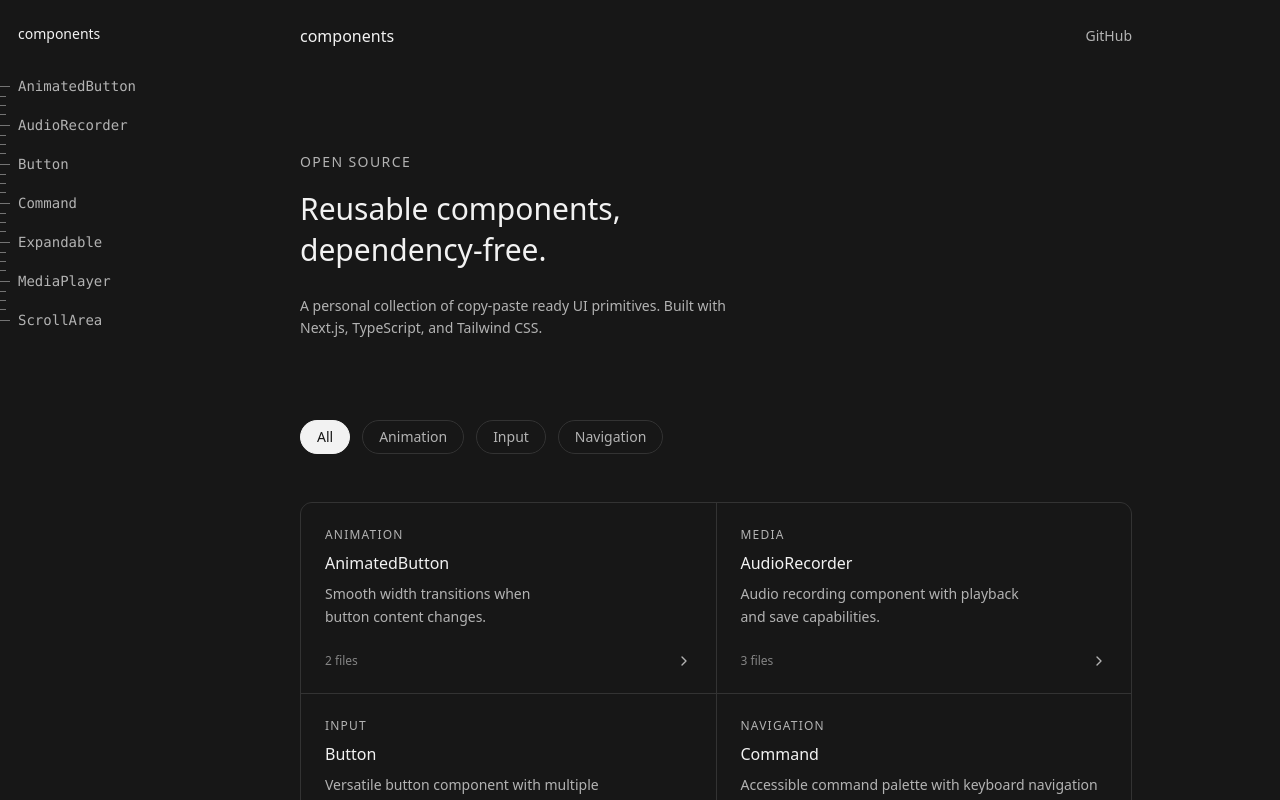
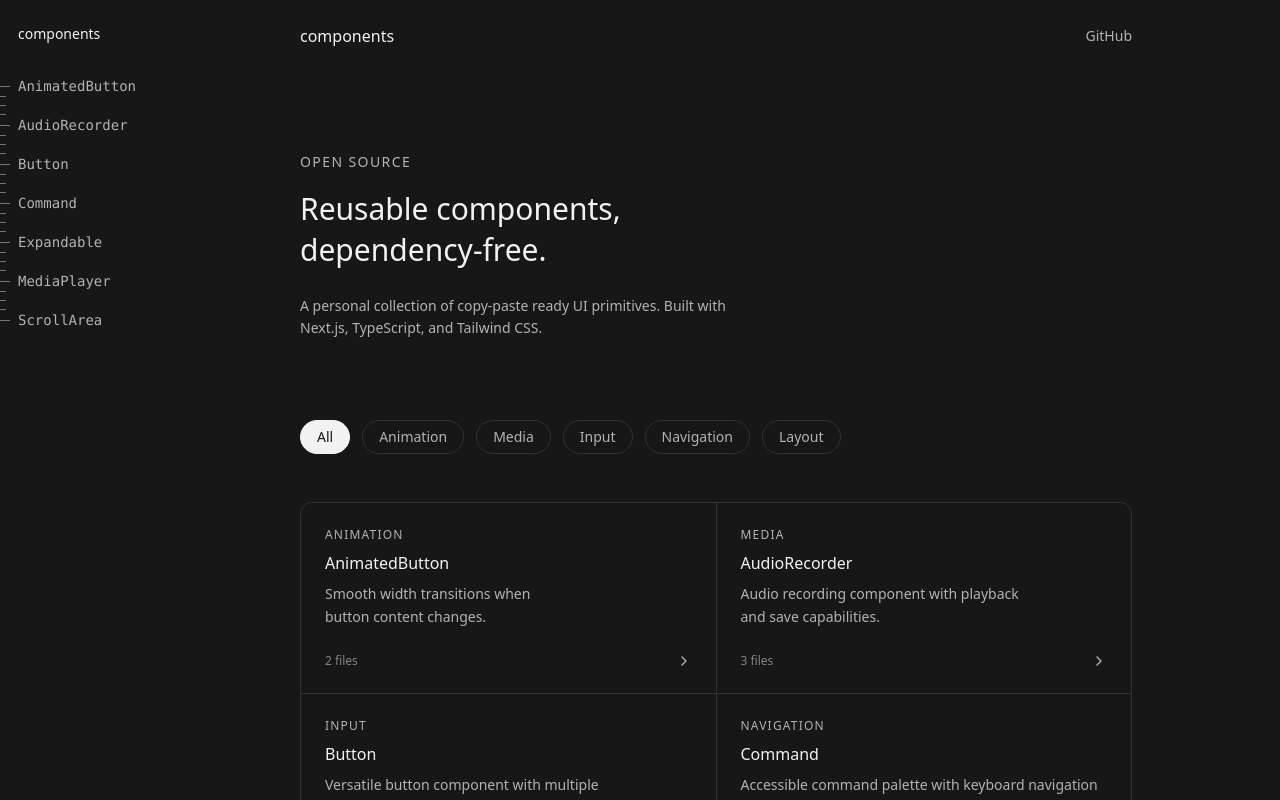
Before and after one commit to mazhugasergei/components, a Next.js app: page /components/ in a window 1280 px wide. Built offline with nearby package versions, Linux system fonts and the light colour scheme.

Commit message:
fix: main page categories filter

```diff
--- a/src/app/page.tsx
+++ b/src/app/page.tsx
@@ -9,7 +9,7 @@ import { ChevronRightIcon } from "lucide-react"
 import Link from "next/link"
 import { useState } from "react"
 
-const categories = ["All", "Animation", "Input", "Navigation"]
+const categories = ["All", ...new Set(components.map((component) => component.tag))]
 
 export default function Home() {
 	const [selectedCategory, setSelectedCategory] = useState("All")
```
